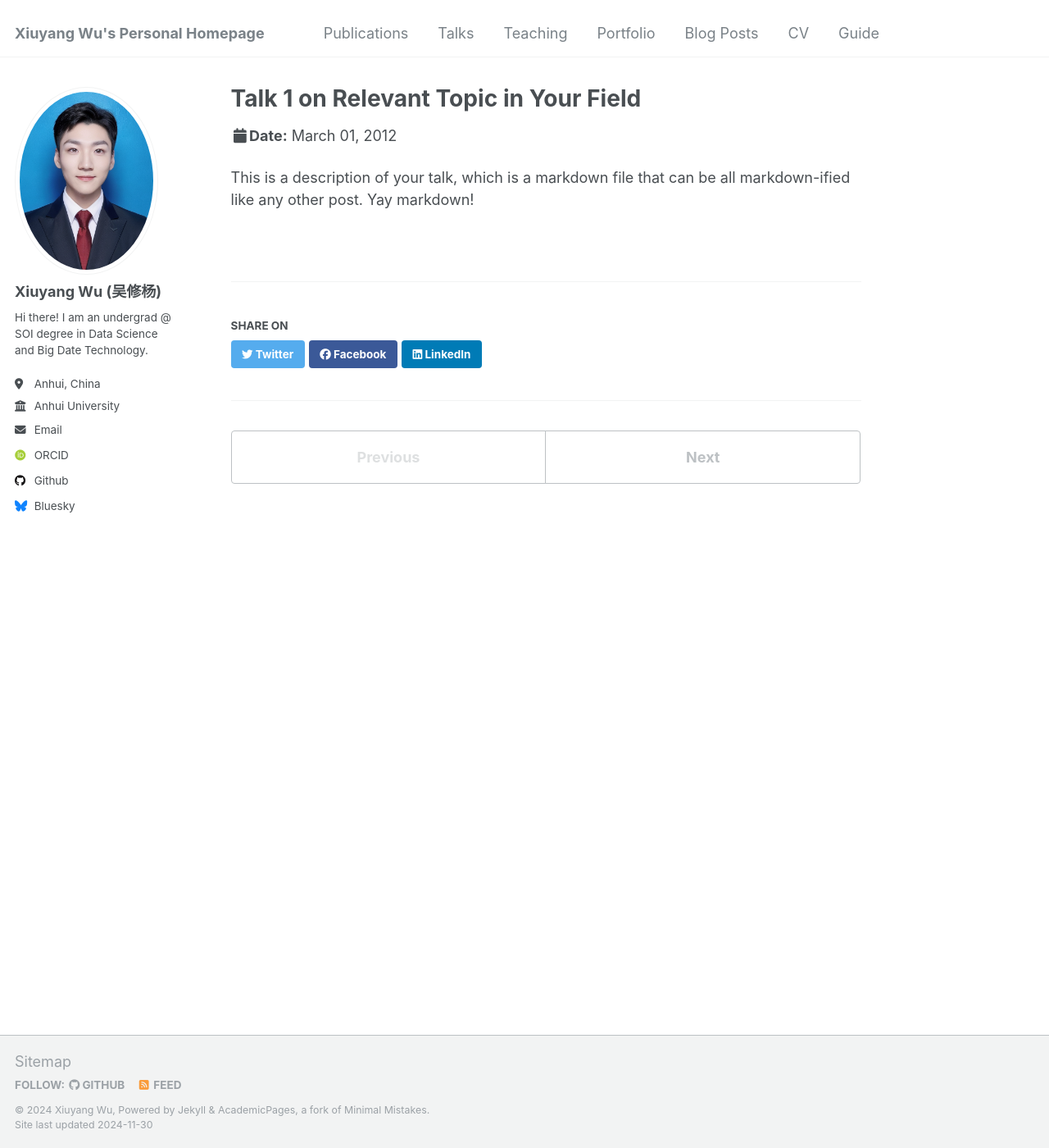
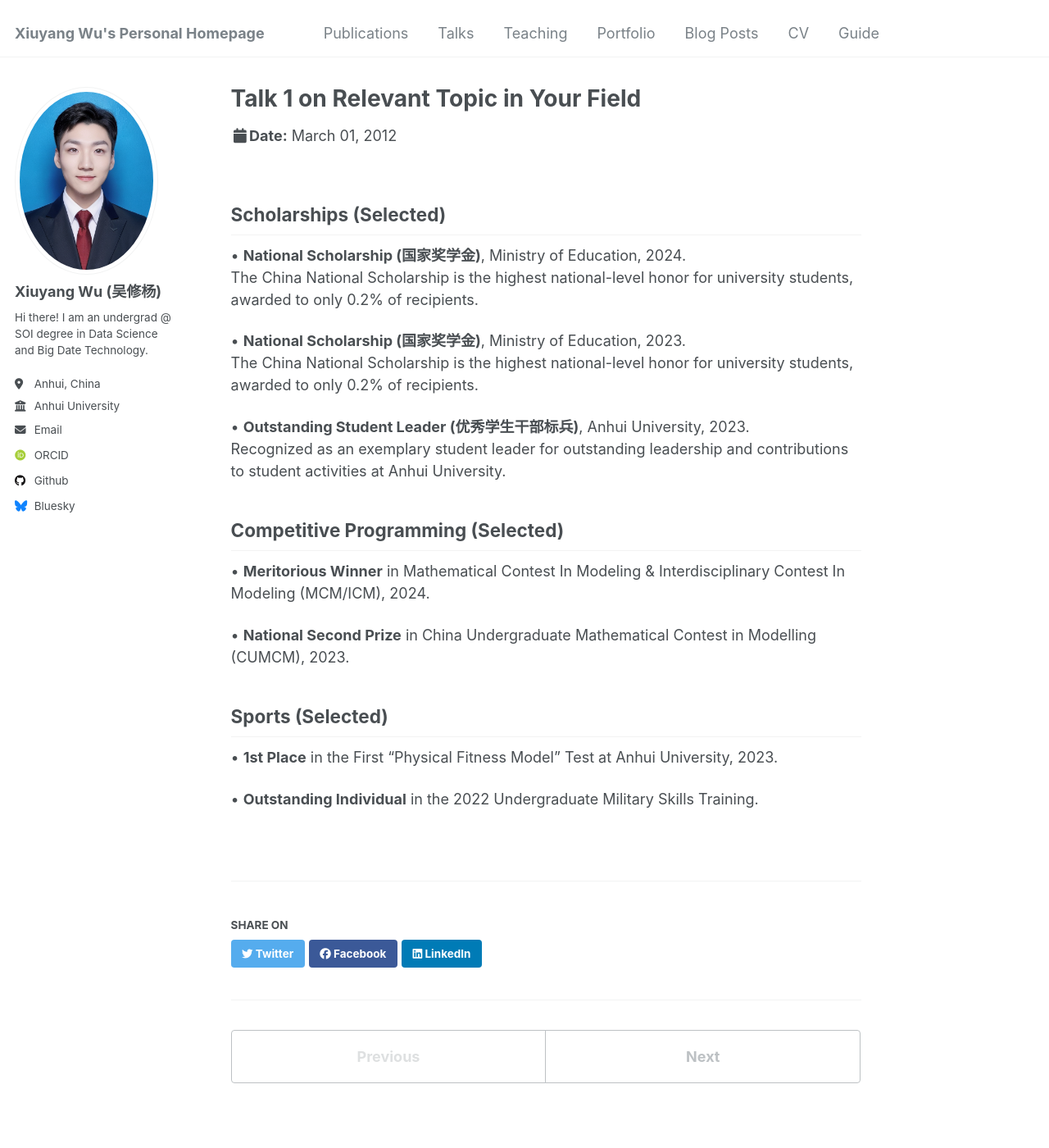
Before and after one commit to XiuyangWu/xiuyangwu.github.io, a Jekyll site: the page built from _talks/2012-03-01-talk-1.md, in a window 1280 px wide and 1400 px high. Shown: the whole window at 82% size. Built offline with Jekyll 4.4.1, drawn with Linux system fonts in a browser that asks for light colours; some web fonts are replaced.

Commit message:
Update 2012-03-01-talk-1.md

```diff
--- a/_talks/2012-03-01-talk-1.md
+++ b/_talks/2012-03-01-talk-1.md
@@ -8,4 +8,25 @@ date: 2012-03-01
 location: "San Francisco, California"
 ---
 
-This is a description of your talk, which is a markdown file that can be all markdown-ified like any other post. Yay markdown!
+## Scholarships (Selected)
+
+• **National Scholarship (国家奖学金)**, Ministry of Education, 2024.
+   The China National Scholarship is the highest national-level honor for university students, awarded to only 0.2% of recipients.
+
+• **National Scholarship (国家奖学金)**, Ministry of Education, 2023.
+   The China National Scholarship is the highest national-level honor for university students, awarded to only 0.2% of recipients.
+
+• **Outstanding Student Leader (优秀学生干部标兵)**, Anhui University, 2023.
+   Recognized as an exemplary student leader for outstanding leadership and contributions to student activities at Anhui University.
+
+## Competitive Programming (Selected)
+
+• **Meritorious Winner** in Mathematical Contest In Modeling & Interdisciplinary Contest In Modeling (MCM/ICM), 2024.
+
+• **National Second Prize** in China Undergraduate Mathematical Contest in Modelling (CUMCM), 2023.
+
+## Sports (Selected)
+
+• **1st Place** in the First "Physical Fitness Model" Test at Anhui University, 2023.
+
+• **Outstanding Individual** in the 2022 Undergraduate Military Skills Training.
```
